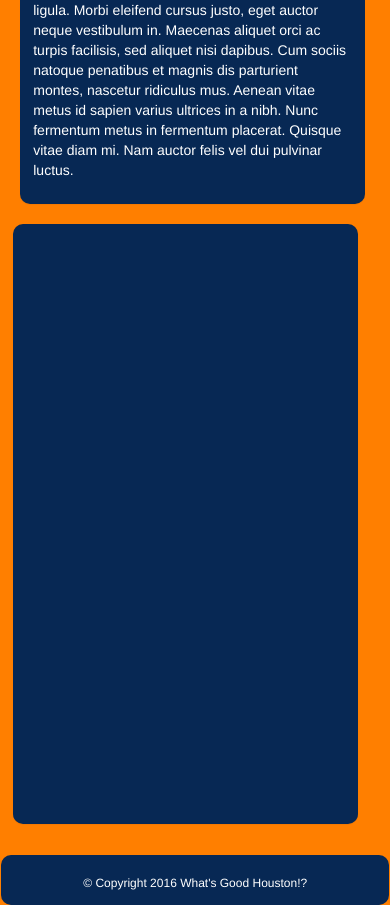
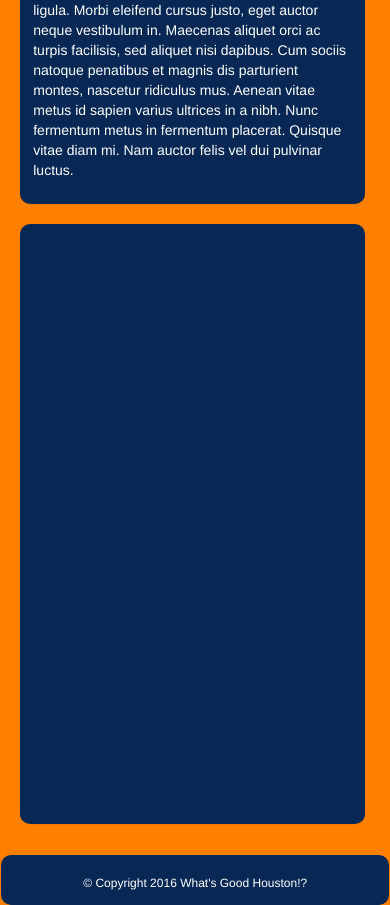
Before and after one commit to ishirley34/WGHPodcast, a PHP site: page / in a window 390 px wide. Shown: the part 1215-2120 px from the top of the page. Run offline with PHP 8.4, Linux system fonts and the light colour scheme; some libraries are stand-ins or nearby versions.

Commit message:
fixed position of third panel

```diff
--- a/assets/css/style.css
+++ b/assets/css/style.css
@@ -149,7 +149,7 @@
 	#secondPanel {
 		margin-left: 4%;
 	}
-	#secondPanel {
+	#thirdPanel {
 		margin-left: 4%;
 	}
 }
@@ -168,7 +168,7 @@
 	#secondPanel {
 		margin-left: 5.6%;
 	}
-	#secondPanel {
+	#thirdPanel {
 		margin-left: 5.6%;
 	}
 }
```
